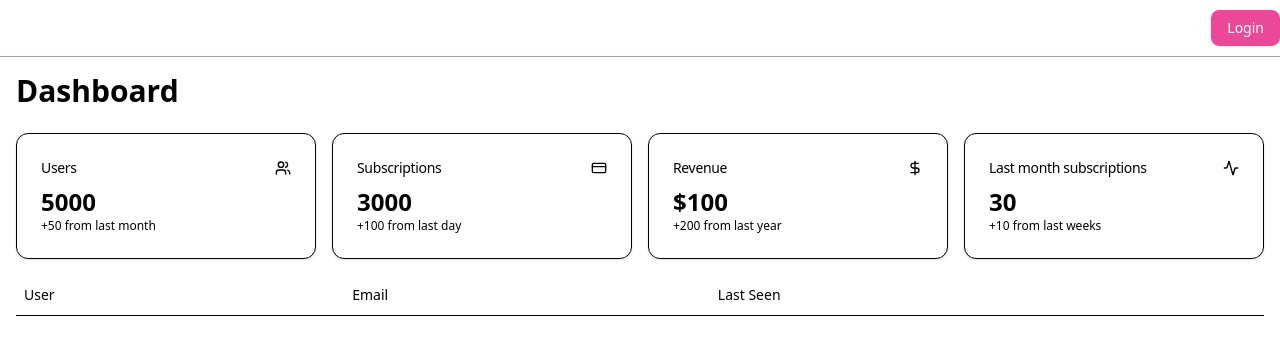
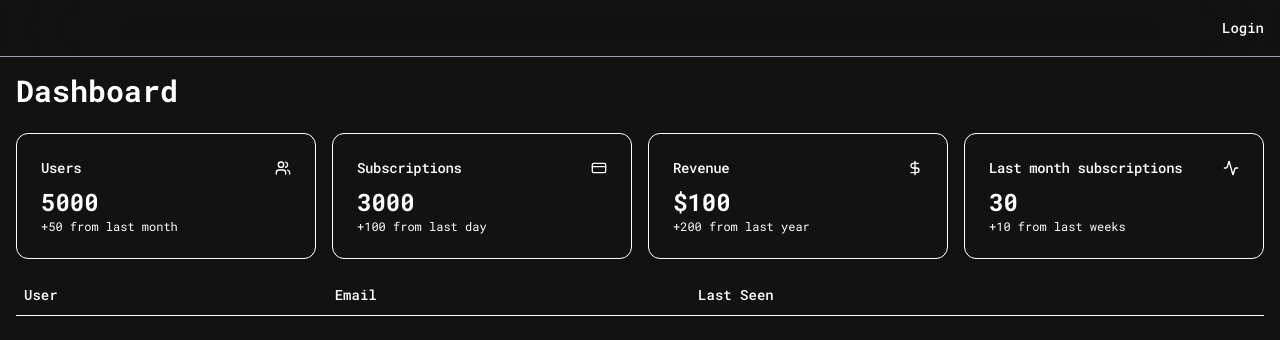
Before and after one commit to ecoiners/admin-dashboard, a Next.js app: page / in a window 1280 px wide. Shown: the top 340 px of the page. Built offline with nearby package versions, Linux system fonts and the light colour scheme.

Commit message:
updated all

```diff
--- a/package.json
+++ b/package.json
@@ -9,12 +9,14 @@
     "lint": "next lint"
   },
   "dependencies": {
+    "@next/font": "^14.2.15",
     "@radix-ui/react-label": "^2.1.7",
     "@radix-ui/react-slot": "^1.2.3",
     "class-variance-authority": "^0.7.1",
     "clsx": "^2.1.1",
     "lucide-react": "^0.542.0",
     "next": "15.1.2",
+    "next-themes": "^0.4.6",
     "react": "^19.0.0",
     "react-dom": "^19.0.0",
     "tailwind-merge": "^3.3.1",
--- a/src/app/globals.css
+++ b/src/app/globals.css
@@ -36,6 +36,7 @@
     --sidebar-accent-foreground: oklch(0.21 0.006 285.885);
     --sidebar-border: oklch(0.92 0.004 286.32);
     --sidebar-ring: oklch(0.606 0.25 292.717);
+		--font-roboto-mono: "Roboto Mono", monospace;
   }
 
   .dark {
@@ -70,6 +71,7 @@
     --sidebar-accent-foreground: oklch(0.985 0 0);
     --sidebar-border: oklch(1 0 0 / 10%);
     --sidebar-ring: oklch(0.541 0.281 293.009);
+		--font-roboto-mono: "Roboto Mono", monospace;
   }
 }
 
--- a/src/app/layout.tsx
+++ b/src/app/layout.tsx
@@ -1,17 +1,14 @@
 import type { Metadata } from "next";
-import { Geist, Geist_Mono } from "next/font/google";
+import { Roboto_Mono } from "next/font/google";
 import "./globals.css";
+import Header from "@/components/header";
+import { ThemeProvider } from "@/components/theme-provider";
 
-import Header from "@/components/header";
-
-const geistSans = Geist({
-  variable: "--font-geist-sans",
+// Konfigurasi font Roboto Mono
+const robotoMono = Roboto_Mono({
   subsets: ["latin"],
-});
-
-const geistMono = Geist_Mono({
-  variable: "--font-geist-mono",
-  subsets: ["latin"],
+  display: 'swap',
+  variable: '--font-roboto-mono',
 });
 
 export const metadata: Metadata = {
@@ -25,12 +22,17 @@ export default function RootLayout({
   children: React.ReactNode;
 }>) {
   return (
-    <html lang="en" className="dark">
-      <body
-        className={`${geistSans.variable} ${geistMono.variable} antialiased`}
-      >
-        <Header />
-        {children}
+    <html lang="en" suppressHydrationWarning className={robotoMono.variable}>
+      <body className="font-mono antialiased">
+        <ThemeProvider
+          attribute="class"
+          defaultTheme="dark"
+          enableSystem={false}
+          disableTransitionOnChange
+        >
+          <Header />
+          {children}
+        </ThemeProvider>
       </body>
     </html>
   );
--- a/src/components/header.tsx
+++ b/src/components/header.tsx
@@ -7,7 +7,7 @@ export default function Header() {
   return (
     <header className="sticky top-0 z-50 w-full bg-background border-b border-b-gray-400 backdrop-blur-3xl">
       <div className="container flex items-center justify-end h-14">
-          <Button className="bg-pink-500 text-white">
+          <Button>
 					  Login
 					</Button>
       </div>
--- /dev/null
+++ b/src/components/theme-provider.tsx
@@ -0,0 +1,9 @@
+"use client";
+
+import * as React from "react";
+import { ThemeProvider as NextThemesProvider } from "next-themes";
+import { type ThemeProviderProps } from "next-themes/dist/types";
+
+export function ThemeProvider({ children, ...props }: ThemeProviderProps) {
+  return <NextThemesProvider {...props}>{children}</NextThemesProvider>;
+}
--- a/tailwind.config.ts
+++ b/tailwind.config.ts
@@ -55,7 +55,10 @@ export default {
   			lg: 'var(--radius)',
   			md: 'calc(var(--radius) - 2px)',
   			sm: 'calc(var(--radius) - 4px)'
-  		}
+  		},
+			fontFamily: {
+				mono: ["var(--font-roboto-mono)", "monospace"]
+			}
   	}
   },
   plugins: [require("tailwindcss-animate")],
```
Also changed, not shown: src/app/page.tsx (line endings or trailing spaces), src/components/metric-cards.tsx (line endings or trailing spaces).
